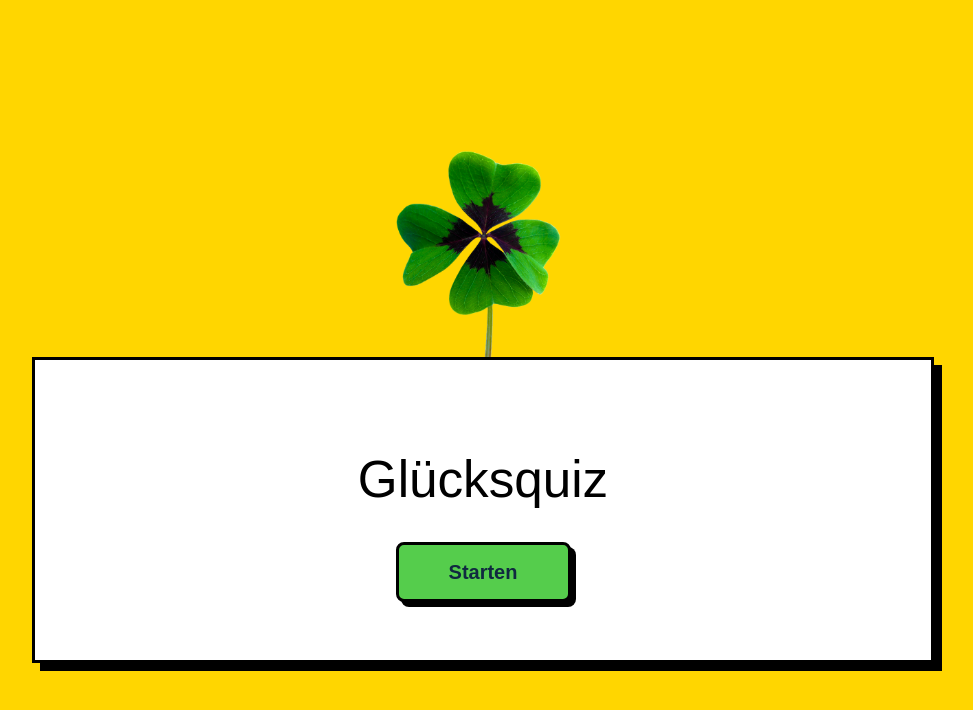
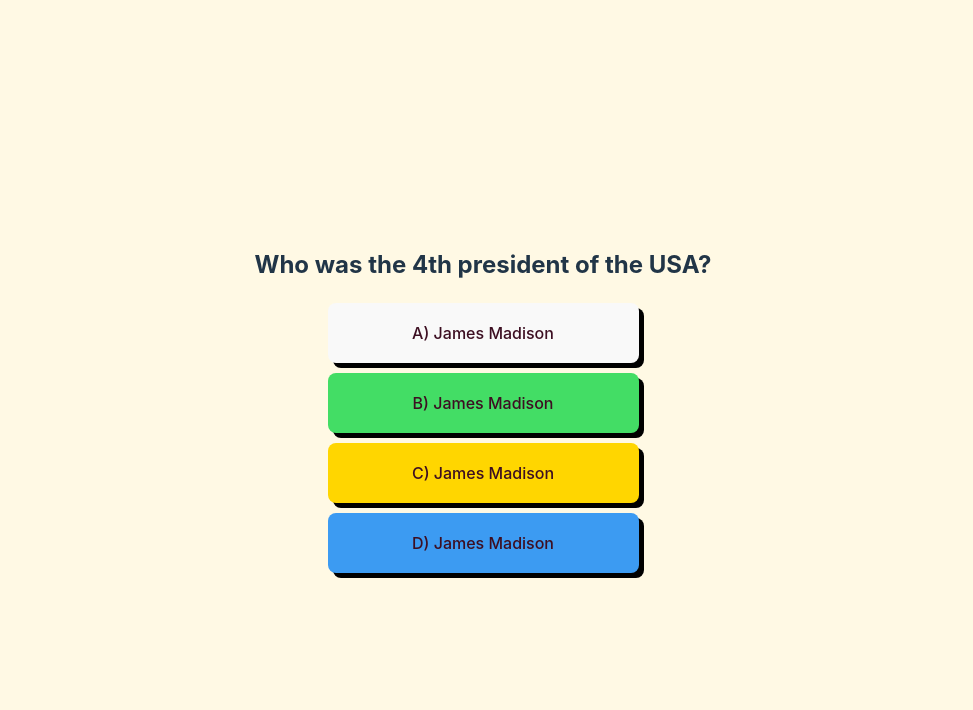
Before and after one commit to Paprikosen/happiness-quiz, a React (Vite) app: page / in a window 1280 px wide. Shown: the top 710 px of the page, without its empty margins (157-1130 px from the left). Built offline with nearby package versions, Linux system fonts and the light colour scheme.

Commit message:
Add Game screen with hard-coded question

```diff
--- a/src/App.css
+++ b/src/App.css
@@ -5,6 +5,8 @@
   --red: #f03986;
   --green: #43dd65;
   --blue: #3c9bf2;
+  --beige: #FFF9E4;
+  box-sizing: border-box;
 }
 
 .canvas {
@@ -15,6 +17,10 @@
   justify-content: center;
   align-items: center;
   flex-direction: column;
+}
+
+.game {
+  background-color: var(--beige);
 }
 
 .welcomeContainer {
--- a/src/App.jsx
+++ b/src/App.jsx
@@ -1,18 +1,21 @@
 import "./App.css";
 import React from "react";
 import StartScreen from "./components/StartScreen";
+import Game from "./components/Game";
 
 function App() {
-  const [gameRunning, setGameRunning] = React.useState(false);
+  const [gameRunning, setGameRunning] = React.useState(true);
 
   function handleClick() {
-    setGameRunning( prevState => !prevState)
+    setGameRunning((prevState) => !prevState);
   }
 
   return (
     <>
       {/* Startbildschirm zuerst */}
-      <div className="canvas">{!gameRunning && <StartScreen onClick={handleClick} />}</div>
+
+        {!gameRunning ? <StartScreen onClick={handleClick} /> : <Game />}
+
     </>
   );
 }
--- /dev/null
+++ b/src/components/Game.jsx
@@ -0,0 +1,16 @@
+import "./game.css"
+
+export default function Game() {
+    return (
+        <div className="canvas game">
+            <h2>Who was the 4th president of the USA?</h2>
+
+            <div className="questionContainer">
+                <button>A) James Madison</button>
+                <button style={{backgroundColor: "#43dd65"}}>B) James Madison</button>
+                <button style={{backgroundColor: "#ffd600"}}>C) James Madison</button>
+                <button style={{backgroundColor: "#3c9bf2"}}>D) James Madison</button>
+            </div>
+        </div>
+    )
+}
--- a/src/components/StartScreen.jsx
+++ b/src/components/StartScreen.jsx
@@ -5,10 +5,12 @@ export default function StartScreen(props) {
     const { onClick } = props
   return (
     <>
-      <img src="../../public/happiness.png" alt="Ein Kleeblatt" width="200px" />
-      <div className="welcomeContainer">
-        <h1>Glücksquiz</h1>
-        <button onClick={onClick} className="startButton">Starten</button>
+      <div className="canvas">
+          <img src="../../public/happiness.png" alt="Ein Kleeblatt" width="200px" />
+          <div className="welcomeContainer">
+            <h1>Glücksquiz</h1>
+            <button onClick={onClick} className="startButton">Starten</button>
+          </div>
       </div>
     </>
   );
--- /dev/null
+++ b/src/components/game.css
@@ -0,0 +1,37 @@
+.game {
+  text-align: center;
+  padding: 15px;
+  box-sizing: border-box;
+}
+
+.questionContainer {
+  display: flex;
+  flex-direction: column;
+  gap: 10px;
+}
+
+button {
+  color: #3d0f22;
+  text-align: center;
+  font-family: Cabinet Grotesk Variable, sans-serif;
+  font-size: 1.4rem;
+  font-style: normal;
+  font-weight: 700;
+  line-height: normal;
+
+  display: flex;
+  width: 311px;
+  height: 60px;
+  padding: 30px 20px;
+  justify-content: center;
+  align-items: center;
+  flex-shrink: 0;
+
+  border-radius: 4px;
+  border: 4px solid #571530;
+  background: #f03986;
+
+  box-shadow: 5px 5px 0px black;
+  border-radius: 16;
+  border: 4px black solid;
+}
```
